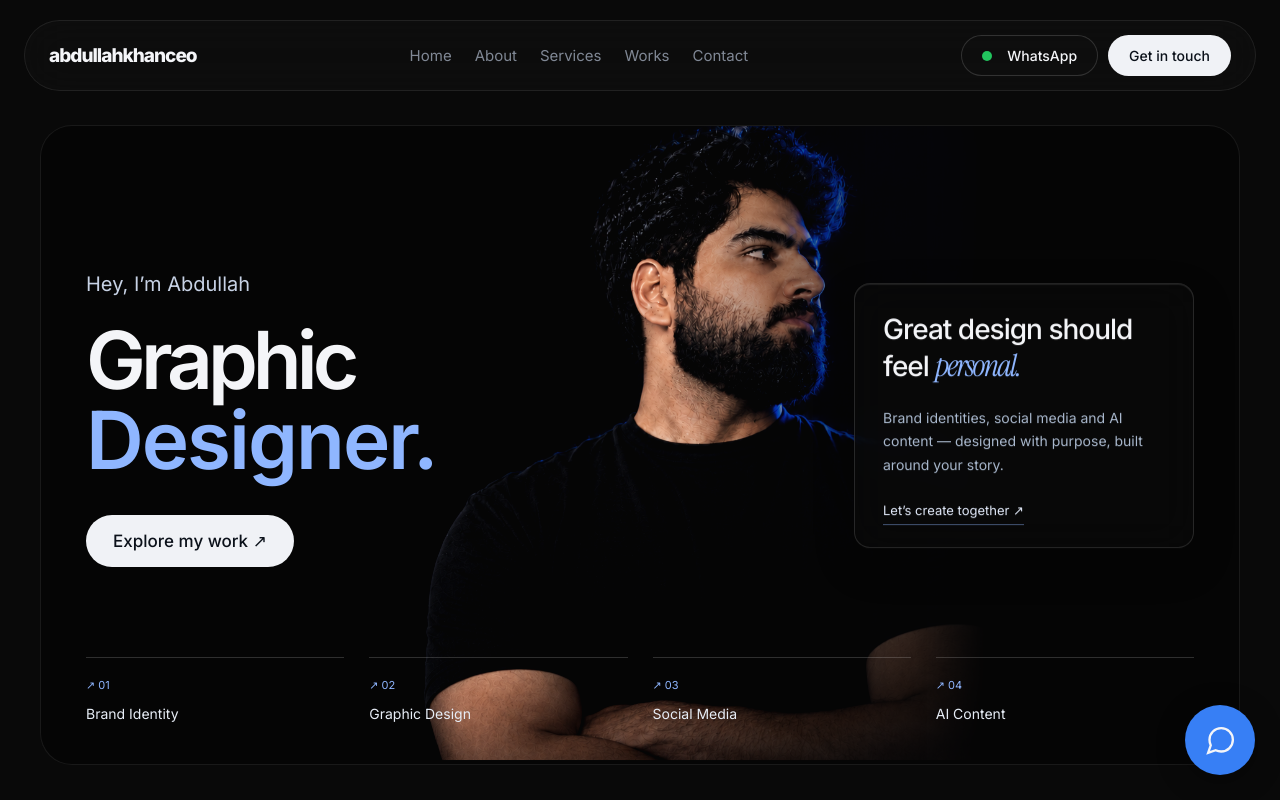
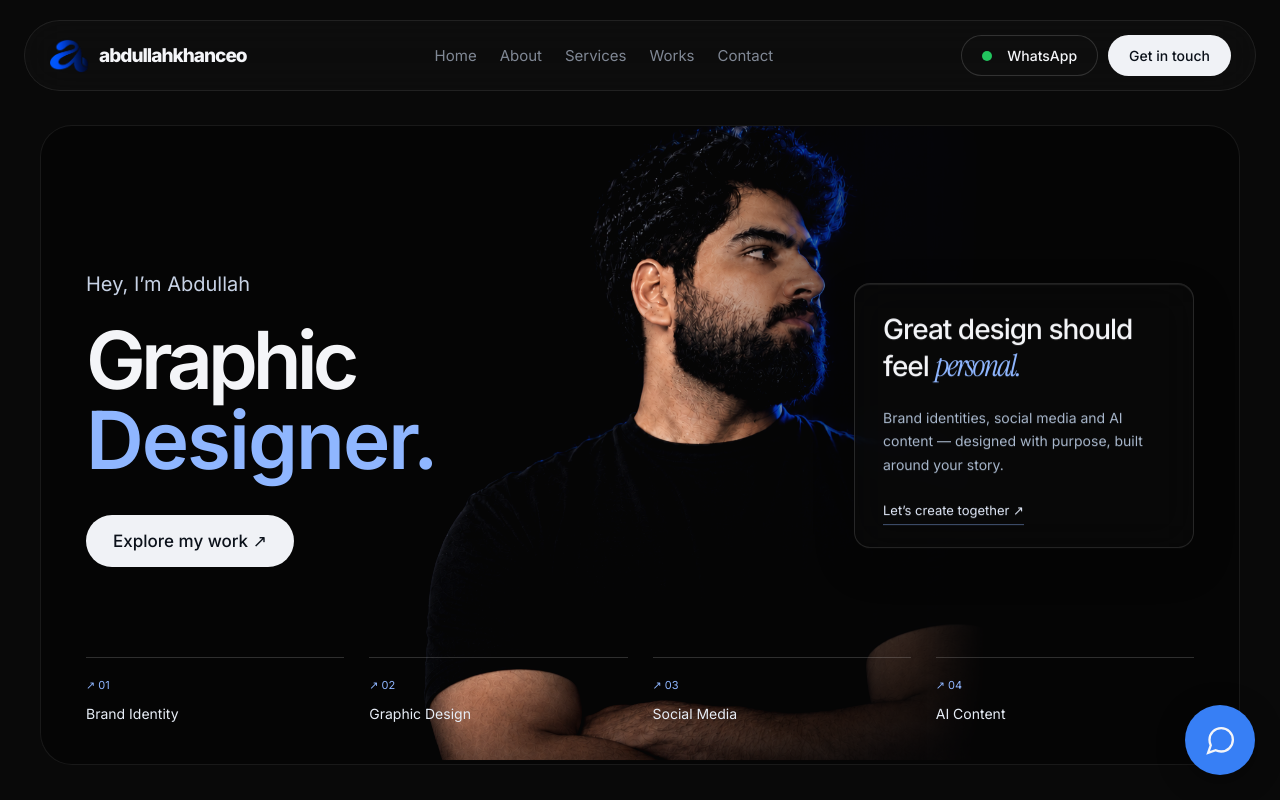
Before and after one commit to callmabdullaah/abdullahkhanceo.github.io, a plain HTML site: page index.html in a window 1280 px wide. Shown: the top 800 px of the page. Drawn offline with Linux system fonts and the light colour scheme.

Commit message:
Use a logo in favicon, header and footer

```diff
--- a/index.html
+++ b/index.html
@@ -6,7 +6,7 @@
   <meta name="description" content="Abdullah Khan — graphic designer in Lahore. Branding, social media and AI content.">
   <meta name="theme-color" content="#090909">
   <title>abdullahkhanceo | Graphic Designer in Lahore</title>
-  <link rel="icon" href="assets/favicon.svg">
+  <link rel="icon" href="assets/brand-a.png?v=2">
   <link rel="stylesheet" href="css/style.css">
   <link rel="stylesheet" href="css/animations.css">
   <script defer src="js/main.js"></script>
@@ -15,7 +15,7 @@
 <body>
   <a class="skip-link" href="#main">Skip to content</a>
   <header class="navbar">
-    <a class="brand" href="#home">abdullahkhanceo</a>
+    <a class="brand" href="#home"><img class="brand-logo" src="assets/brand-a.png" alt="" width="40" height="40"><span>abdullahkhanceo</span></a>
     <button class="menu-button" aria-expanded="false" aria-controls="navigation">Menu ☰</button>
     <nav id="navigation" aria-label="Main navigation">
       <a href="#home">Home</a><a href="#about">About</a><a href="#services">Services</a><a href="#works">Works</a><a href="#contact">Contact</a>
@@ -85,7 +85,7 @@
     <section class="cta container-wide"><h2>Ready to build your <em>brand</em>?</h2><p>Let’s create visuals and content that make your business<br> impossible to ignore.</p><a class="pill blue" href="https://wa.me/923208082274" target="_blank" rel="noopener">Message me on WhatsApp <span>→</span></a></section>
     <section id="contact" class="section container"><div class="panel contact-grid"><div><p class="section-label">(/ Contact)</p><h2>Let’s work <em>together</em></h2><div class="contact-details"><a href="mailto:imabdullahjabir@gmail.com"><span>✉</span> imabdullahjabir@gmail.com</a><a href="https://wa.me/923208082274" target="_blank" rel="noopener"><span>⌕</span> +92 320 8082274</a><p><span>⌾</span> Lahore, Pakistan</p></div></div><form id="contact-form"><label class="sr-only" for="name">Your name</label><input id="name" name="name" placeholder="Your name" autocomplete="name" required maxlength="100"><label class="sr-only" for="email">Your email</label><input id="email" name="email" type="email" placeholder="Your email" autocomplete="email" required maxlength="200"><label class="sr-only" for="message">Tell me about your project</label><textarea id="message" name="message" placeholder="Tell me about your project" rows="5" required maxlength="2000"></textarea><button class="pill blue" type="submit">Send message <span>→</span></button><p class="form-note">Opens an email draft for you to review and send.</p><p id="form-status" role="status"></p></form></div></section>
   </main>
-  <footer><div class="container-wide footer-top"><a class="brand" href="#home">abdullahkhanceo</a><nav aria-label="Footer navigation"><a href="#about">About</a><a href="#services">Services</a><a href="#works">Works</a><a href="#contact">Contact</a></nav><div class="social-links" data-social-links></div></div><p>© <span id="year">2026</span> abdullahkhanceo. All rights reserved.</p></footer>
+  <footer><div class="container-wide footer-top"><a class="brand" href="#home"><img class="brand-logo" src="assets/brand-a.png" alt="" width="40" height="40"><span>abdullahkhanceo</span></a><nav aria-label="Footer navigation"><a href="#about">About</a><a href="#services">Services</a><a href="#works">Works</a><a href="#contact">Contact</a></nav><div class="social-links" data-social-links></div></div><p>© <span id="year">2026</span> abdullahkhanceo. All rights reserved.</p></footer>
   <a class="floating-whatsapp" href="https://wa.me/923208082274" aria-label="Message Abdullah on WhatsApp" target="_blank" rel="noopener"><svg viewBox="0 0 24 24" fill="none" stroke="currentColor" stroke-width="1.7" aria-hidden="true"><path d="M21 11.5a8.5 8.5 0 0 1-8.5 8.5 9 9 0 0 1-4-.9L3 21l1.9-5.5A9 9 0 0 1 4 11.5 8.5 8.5 0 1 1 21 11.5Z"/></svg></a>
   <dialog id="project-dialog" aria-labelledby="project-title"><button class="close-dialog" aria-label="Close project">×</button><h2 id="project-title"></h2><div id="project-preview"></div><p>This portfolio slot is ready for your project image and description.</p><a class="pill blue" href="#contact" id="project-contact">Discuss a project →</a></dialog>
   <script src="js/content.js"></script>
```
